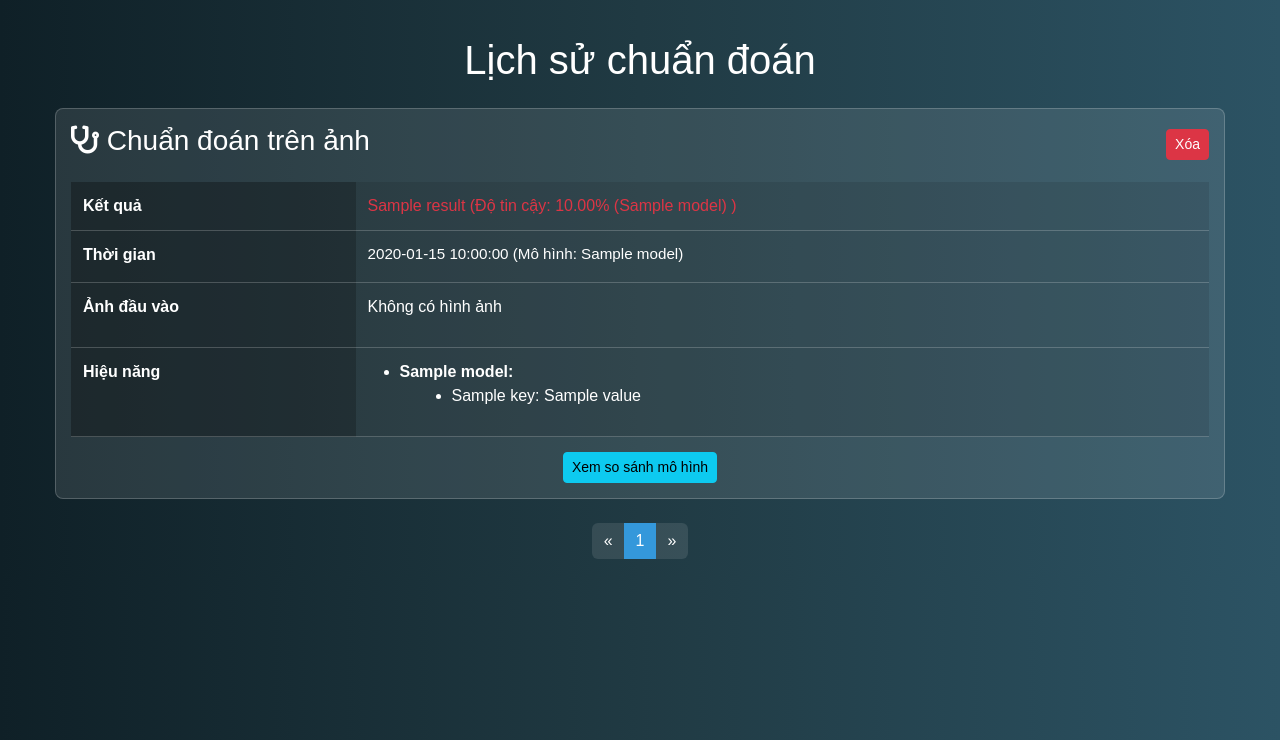
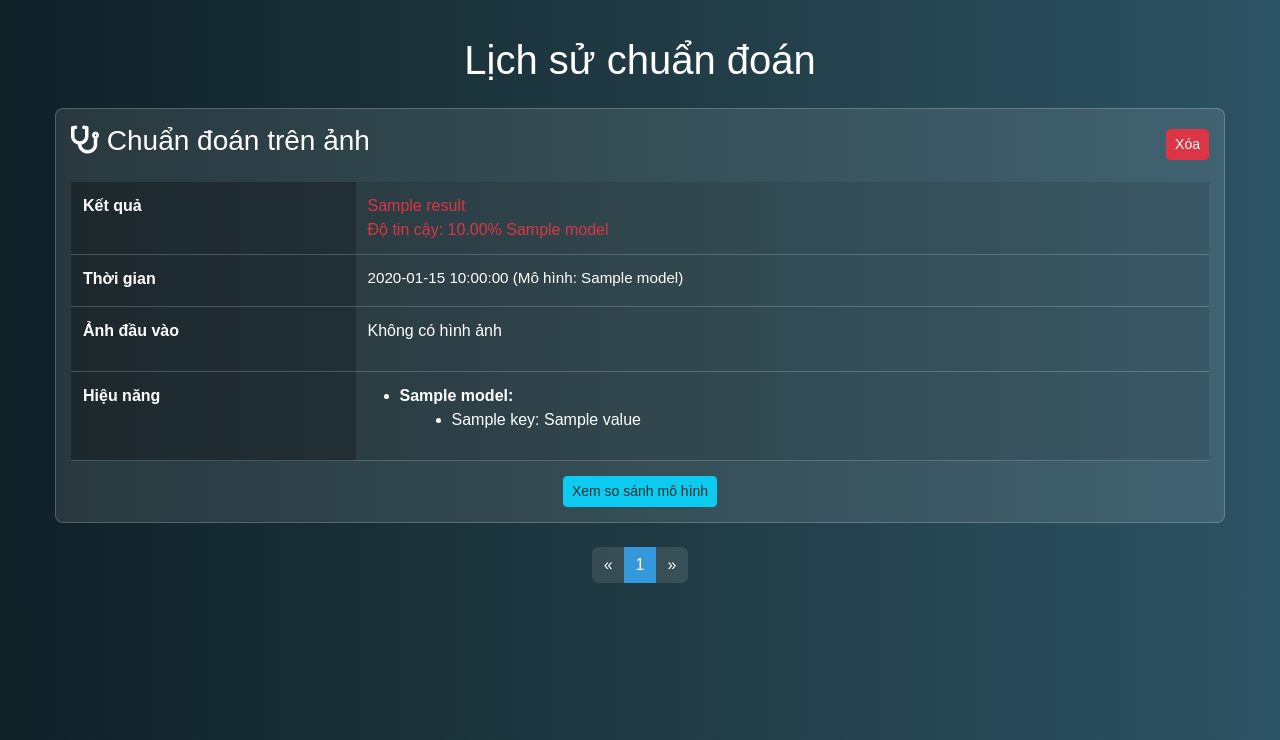
Before and after one commit to VzTong/LungDx, a Flask app: template templates/history.html in a window 1280 px wide. Shown: the part 60-800 px from the top of the page. Run offline with Flask 3, Linux system fonts and the light colour scheme; the template is opened without the code that fills it: most values are stand-ins (such as "Sample title", 1, 10 or a date in 2020); some libraries are stand-ins or nearby versions.

Commit message:
Update history.html

```diff
--- a/templates/history.html
+++ b/templates/history.html
@@ -66,12 +66,20 @@
                         <table class="history-table mt-3">
                             <tr>
                                 <th>Kết quả</th>
-                                <td class="{{ 'result-healthy' if 'Normal' in first_entry.result else 'result-disease' }}">
-                                    {{ first_entry.result }} (Độ tin cậy:
-                                    {% for entry in entries %}
-                                        {{ '%0.2f'|format(entry.confidence) }}% ({{ entry.model }})
-                                        {% if not loop.last %}, {% endif %}
-                                    {% endfor %})
+                                <td>
+                                    <div class="result-display {{ 'result-healthy' if 'Normal' in first_entry.result else 'result-disease' }}">
+                                        <span class="result-label">{{ first_entry.result }}</span>
+                                        <div class="confidence-details">
+                                            Độ tin cậy:
+                                            {% for entry in entries %}
+                                                {{ '%0.2f'|format(entry.confidence) }}%
+                                                <span>
+                                                    {{ entry.model }}
+                                                    {% if not loop.last %} <br/> {% endif %}
+                                                </span>
+                                            {% endfor %}
+                                        </div>
+                                    </div>
                                 </td>
                             </tr>
                             <tr>
@@ -121,7 +129,7 @@
 
                     <!-- Thêm nút toggle và bảng so sánh từ JSON -->
                     {% if comparison_data %}
-                    <button class="btn btn-info btn-sm toggle-details" data-id="{{ loop.index0 }}">Xem so sánh mô hình</button>
+                    <button class="btn btn-info btn-sm toggle-details" style="color: #0a332d;" data-id="{{ loop.index0 }}">Xem so sánh mô hình</button>
                     <div class="details-section" id="details-{{ loop.index0 }}" style="display: none;">
                         <div class="comparison-section mt-3">
                             <h4>So sánh hiệu suất giữa CNN và ResNet50:</h4>
@@ -209,8 +217,8 @@
                                 <p><strong>Lý do:</strong> ResNet50 có hiệu suất tổng quát tốt hơn (F1: {{
                                     '%0.1f'|format(overall.resnet_f1 * 100) }}% so với {{ '%0.1f'|format(overall.cnn_f1 * 100) }}% của CNN), đặc biệt trong việc cân bằng giữa độ chính xác (Precision) và khả năng phát hiện (Recall).</p>
                                 {% elif overall.cnn_f1 > overall.resnet_f1 %}
-                                <p><strong>Mô hình đề xuất:</strong> CNN</p>
-                                <p><strong>Lý do:</strong> CNN có hiệu suất tổng quát tốt hơn (F1: {{
+                                <p><strong style="color: #1c8634;">Mô hình đề xuất:</strong> CNN</p>
+                                <p><strong style="color: #1c8634;">Lý do:</strong> CNN có hiệu suất tổng quát tốt hơn (F1: {{
                                     '%0.1f'|format(overall.cnn_f1 * 100) }}% so với {{ '%0.1f'|format(overall.resnet_f1 * 100) }}% của ResNet50), phù hợp hơn với dữ liệu hiện tại.</p>
                                 {% else %}
                                 <p><strong>Mô hình đề xuất:</strong> Cả hai (CNN hoặc ResNet50)</p>
```
